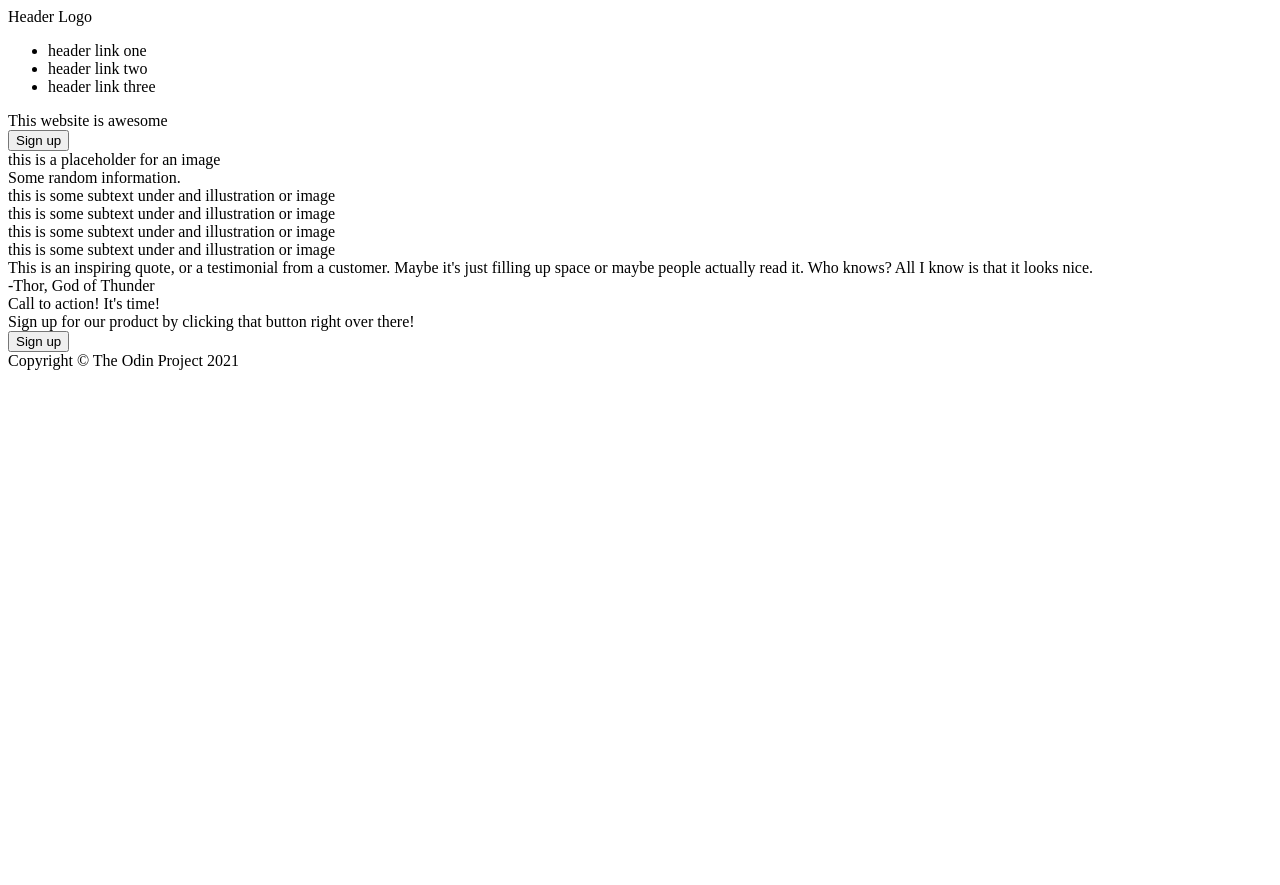
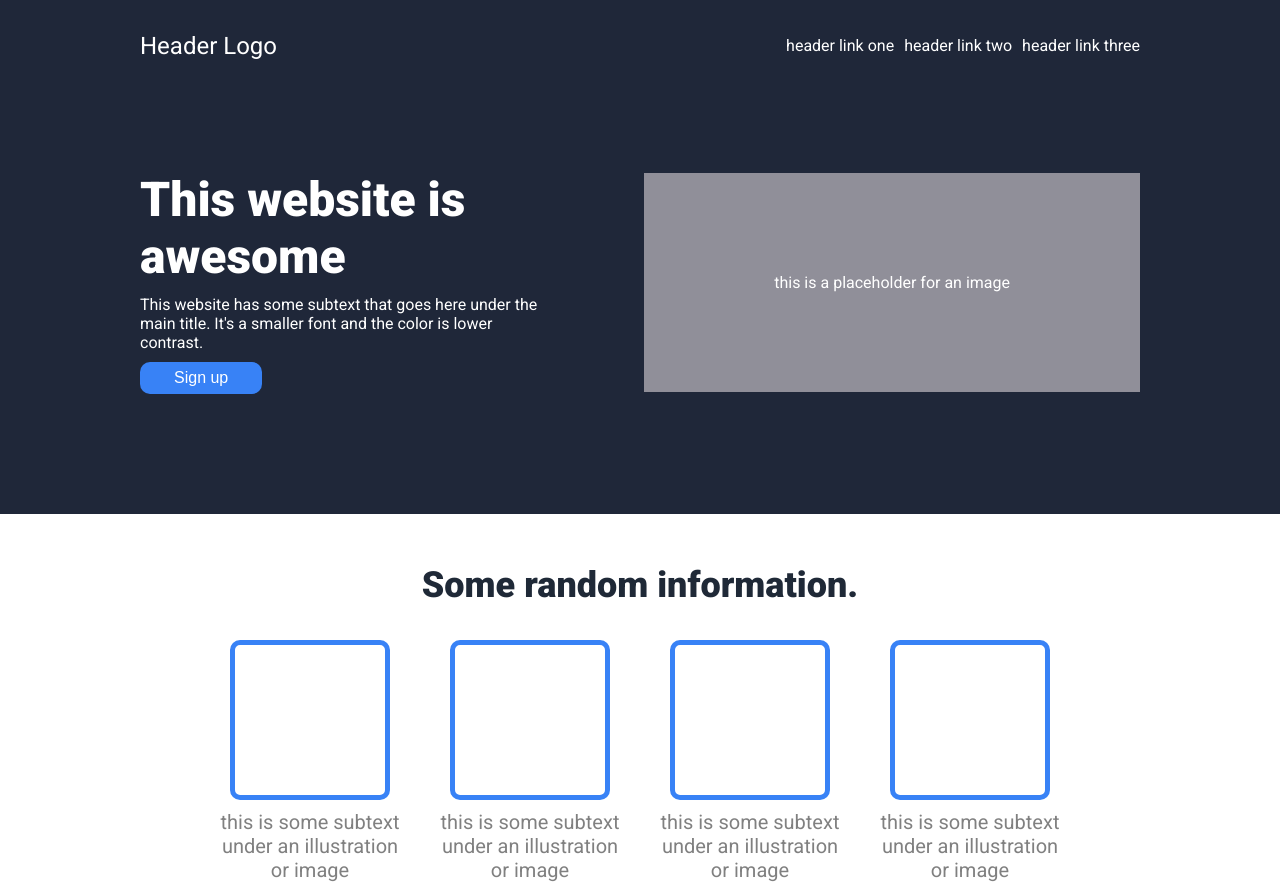
Before and after one commit to Icelandan/odin-landing-page, a plain HTML site: page index.html in a window 1280 px wide. Shown: the top 885 px of the page. Before the commit the page ends 800 px from the top, so only its background shows below. Drawn offline with Linux system fonts and the light colour scheme.

Commit message:
Add some of the css & add to html

```diff
--- a/index.html
+++ b/index.html
@@ -1,44 +1,65 @@
 <!DOCTYPE html>
 <html lang="en">
 <head>
+    <link rel="preconnect" href="https://fonts.googleapis.com">
+<link rel="preconnect" href="https://fonts.gstatic.com" crossorigin>
+<link href="https://fonts.googleapis.com/css2?family=Roboto:ital,wght@0,100;0,300;0,400;0,500;0,700;0,900;1,100;1,300;1,400;1,500;1,700;1,900&display=swap" rel="stylesheet">
     <meta charset="UTF-8">
     <title>Landing Page</title>
     <link rel="stylesheet" href="style.css">
     <body>
+    <div class="back">
+        <div class="comb">
         <div class="header">
             <div class="logo">Header Logo</div>
             <ul>
-            <li>header link one</li>
-            <li>header link two</li>
-            <li>header link three</li>
+            <li><a href="#">header link one</a></li>
+            <li><a href="#">header link two</a></li>
+            <li><a href="#">header link three</a></li>
             </ul>
         </div>
 
         <div class="top">
+            <div class="left">
             <div class="hero">This website is awesome</div>
+            <div clas="bottext">This website has some subtext that goes here under the main title. It's a smaller font and the
+                color is lower contrast.
+            </div>
             <button>Sign up</button>
+            </div>
             <div class="image">this is a placeholder for an image</div>
         </div>
+        </div>
+    </div>
 
         <div class="info">
             <div class="title">Some random information.</div>
                 <div class="boxes">
+                    <div class="col">
                     <div class="box"></div>
-                    <div class="subtext">this is some subtext under and illustration or image</div>
+                    <div class="subtext">this is some subtext under an illustration or image</div></div>
+
+                    <div class="col">
                     <div class="box"></div>
-                    <div class="subtext">this is some subtext under and illustration or image</div>
+                    <div class="subtext">this is some subtext under an illustration or image</div></div>
+
+                    <div class="col">
                     <div class="box"></div>
-                    <div class="subtext">this is some subtext under and illustration or image</div>
+                    <div class="subtext">this is some subtext under an illustration or image</div></div>
+
+                    <div class="col">
                     <div class="box"></div>
-                    <div class="subtext">this is some subtext under and illustration or image</div>
+                    <div class="subtext">this is some subtext under an illustration or image</div></div>
                 </div>
         </div>
 
         <div class="quote">
+            <div class="container">
             <div class="words">This is an inspiring quote, or a testimonial from a customer. Maybe it's just filling up space
                 or maybe people actually read it. Who knows? All I know is that it looks nice.
             </div>
             <div class="thor">-Thor, God of Thunder</div>
+            </div>
         </div>
 
         <div class="bottom">
--- a/style.css
+++ b/style.css
@@ -0,0 +1,240 @@
+body {
+    margin: 0;
+    font-family: "Roboto";
+}
+
+.back, .footer {
+    background-color: #1F2739;
+    color: white;
+}
+
+.back {
+    display: flex;
+    justify-content: center;
+    padding: 20px 0;
+}
+
+.comb {
+    display: flex;
+    width: 1000px;
+    flex-direction: column;
+}
+
+.top, .header {
+    display: flex;
+    justify-content: space-between;
+    align-items: center;
+}
+
+.top {
+    padding: 100px 0;
+}
+
+.logo {
+    font-size: 24px;
+}
+
+a {
+    text-decoration: none;
+    color: white;
+}
+
+ul {
+    display: flex;
+    list-style: none;
+    gap: 10px;
+}
+
+.bottext {
+    color: white;
+    color: rgba(0, 0, 0, 0.148);
+}
+
+button {
+    background-color: #3882F6;
+    color: white;
+    padding: 7px 34px;
+    border-radius: 10px;
+    border-style: none;
+    font-size: 16px;
+}
+
+.image {
+    padding: 100px 130px;
+    background-color: rgb(144, 143, 153);
+    color: white;
+}
+
+.hero {
+    font-size: 48px;
+    font-weight: 900;
+}
+
+.left {
+    display: flex;
+    flex-direction: column;
+    align-items: start;
+    width: 400px;
+    gap: 10px;
+}
+
+.info {
+    display: flex;
+    flex-direction: column;
+    justify-content: center;
+    align-items: center;
+    padding-bottom: 120px;
+    padding-top: 50px;
+}
+
+.title {
+    display: flex;
+    font-size: 36px;
+    color: #1F2937;
+    font-weight: 900;
+    justify-content: center;
+    margin-bottom: 50px;
+}
+
+.boxes {
+    display: flex;
+    flex-direction: row;
+    flex-wrap: wrap;
+}
+
+.col {
+    display: flex;
+    flex-direction: column;
+    width: 200px;
+    height: 200px;
+    justify-content: center;
+    align-items: center;
+    margin: 10px;
+    text-align: center;
+}
+
+.box {
+    width: 150px;
+    height: 150px;
+    border-style: solid;
+    border-color: #3882F6;
+    border-width: thick;
+    border-radius: 10px;
+    flex-shrink: 0;
+}
+
+.subtext {
+    color: gray;
+    font-size: 20px;
+    margin: 10px;
+}
+
+.quote {
+    background-color: #E5E7EB;
+    display: flex;
+    flex-direction: column;
+    justify-content: center;
+    align-items: center;
+    padding: 100px 0;
+}
+
+.container {
+    width: 800px;
+}
+
+.words {
+    font-weight: lighter;
+    font-style: italic;
+    font-size: 36px;
+}
+
+.thor {
+    display: flex;
+    justify-content: end;
+    padding: 0 25px;
+    font-size: 23px;
+    font-weight: bold;
+}
+
+.bottom {
+    display: flex;
+}
+
+.footer {
+    display: flex;
+    padding: 20px;
+    justify-content: center;
+    align-items: center;
+}
+
+.roboto-thin {
+    font-family: "Roboto", sans-serif;
+    font-weight: 100;
+    font-style: normal;
+  }
+
+  .roboto-light {
+    font-family: "Roboto", sans-serif;
+    font-weight: 300;
+    font-style: normal;
+  }
+
+  .roboto-regular {
+    font-family: "Roboto", sans-serif;
+    font-weight: 400;
+    font-style: normal;
+  }
+
+  .roboto-medium {
+    font-family: "Roboto", sans-serif;
+    font-weight: 500;
+    font-style: normal;
+  }
+
+  .roboto-bold {
+    font-family: "Roboto", sans-serif;
+    font-weight: 700;
+    font-style: normal;
+  }
+
+  .roboto-black {
+    font-family: "Roboto", sans-serif;
+    font-weight: 900;
+    font-style: normal;
+  }
+
+  .roboto-thin-italic {
+    font-family: "Roboto", sans-serif;
+    font-weight: 100;
+    font-style: italic;
+  }
+
+  .roboto-light-italic {
+    font-family: "Roboto", sans-serif;
+    font-weight: 300;
+    font-style: italic;
+  }
+
+  .roboto-regular-italic {
+    font-family: "Roboto", sans-serif;
+    font-weight: 400;
+    font-style: italic;
+  }
+
+  .roboto-medium-italic {
+    font-family: "Roboto", sans-serif;
+    font-weight: 500;
+    font-style: italic;
+  }
+
+  .roboto-bold-italic {
+    font-family: "Roboto", sans-serif;
+    font-weight: 700;
+    font-style: italic;
+  }
+
+  .roboto-black-italic {
+    font-family: "Roboto", sans-serif;
+    font-weight: 900;
+    font-style: italic;
+  }
```
